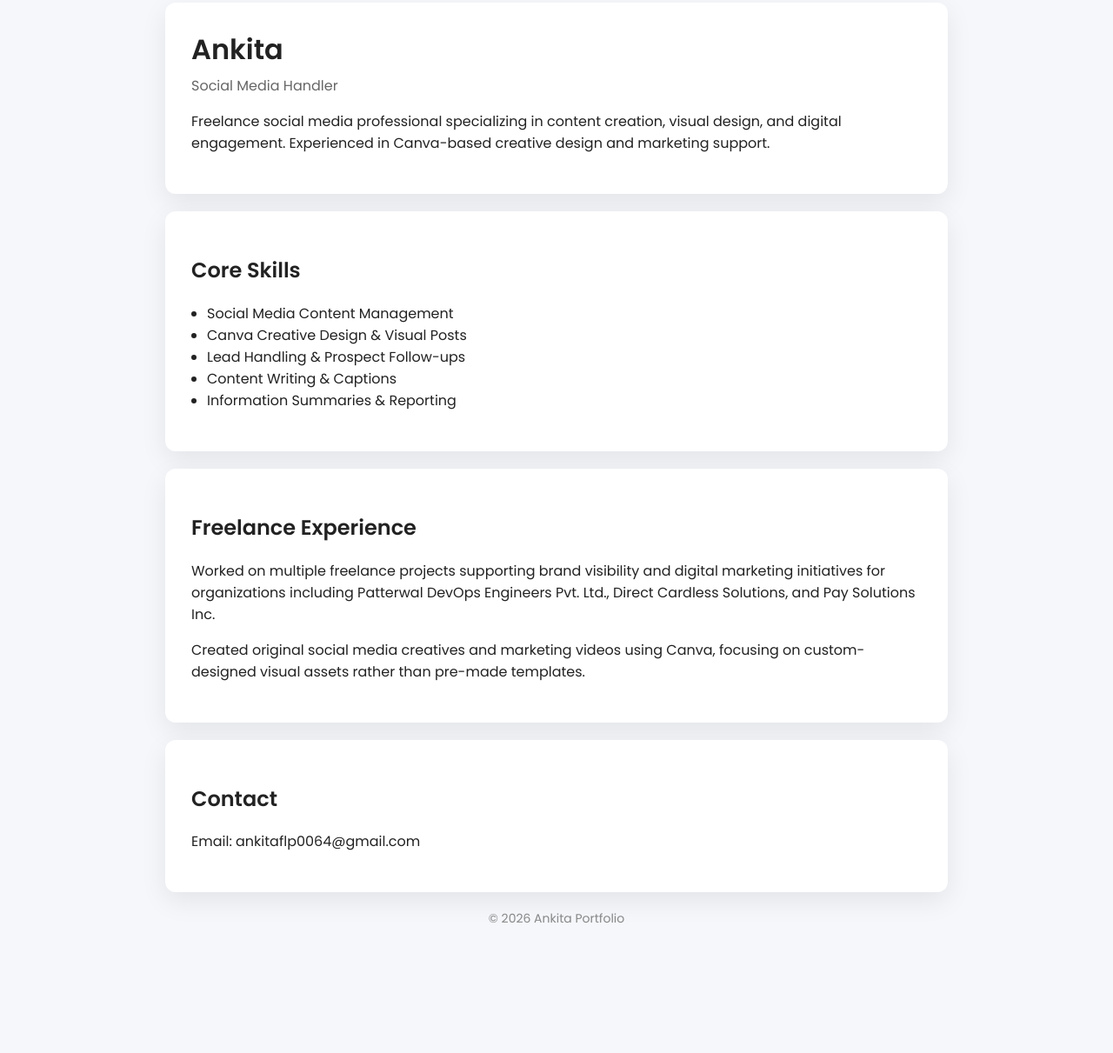
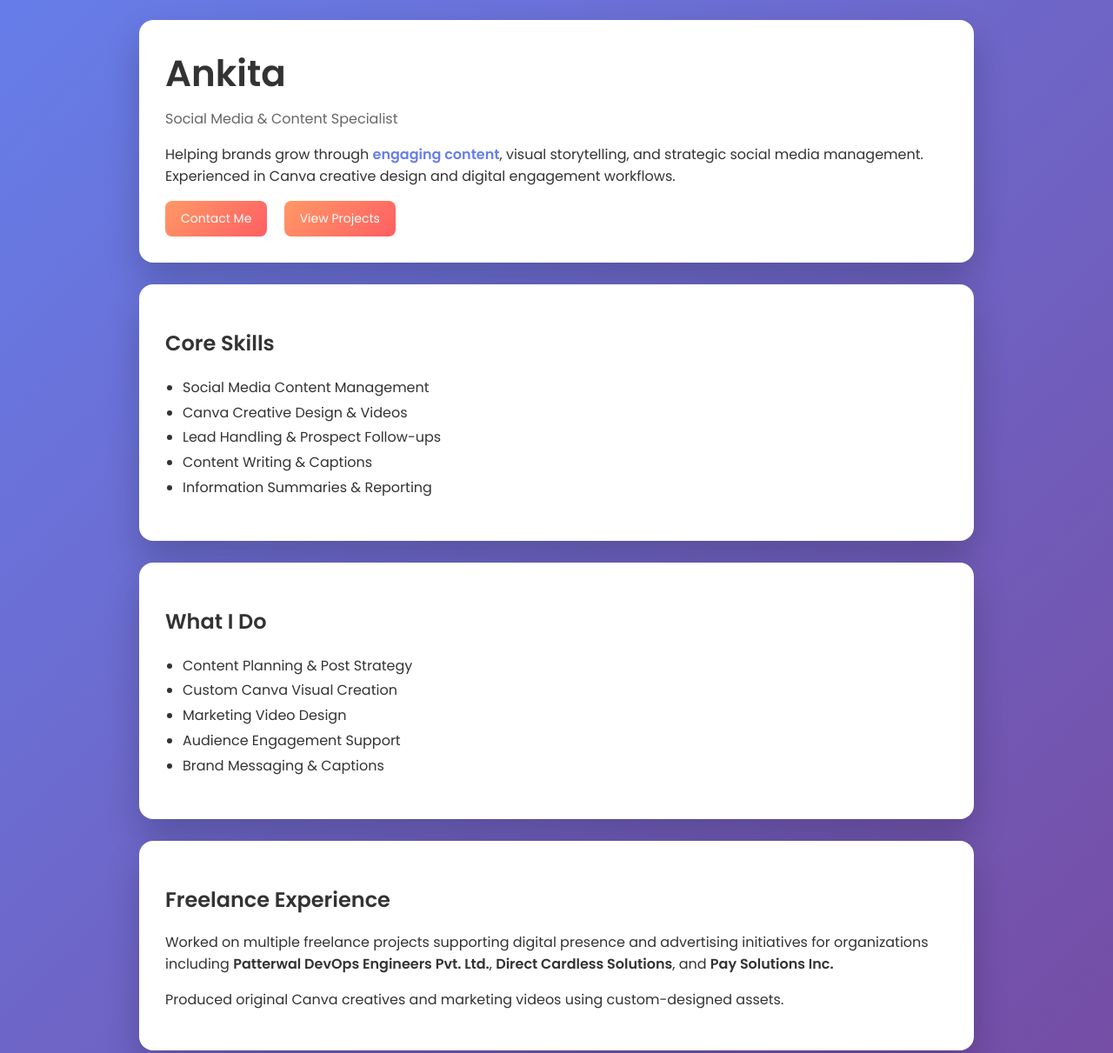
Before and after one commit to ankita15000/ankita15000.github.io, a plain HTML site: page index.html in a window 1280 px wide. Shown: the part 37-1248 px from the top of the page at 87% size. Before the commit the page ends 1144 px from the top, so only its background shows below. Drawn offline with Linux system fonts and the light colour scheme.

Commit message:
Update index.html

```diff
--- a/index.html
+++ b/index.html
@@ -8,37 +8,88 @@
     <link href="https://fonts.googleapis.com/css?family=Poppins:400,600&display=swap" rel="stylesheet">
 
     <style>
+        * {
+            box-sizing: border-box;
+        }
+
         body {
             margin: 0;
             font-family: 'Poppins', sans-serif;
-            background: #f5f7fb;
-            color: #222;
+            background: linear-gradient(135deg, #667eea, #764ba2);
+            color: white;
         }
+
         .container {
-            max-width: 900px;
+            max-width: 1000px;
             margin: auto;
-            padding: 40px 20px;
+            padding: 60px 20px;
         }
+
         .card {
             background: white;
+            color: #333;
             padding: 30px;
-            border-radius: 12px;
-            box-shadow: 0 10px 30px rgba(0,0,0,0.08);
-            margin-bottom: 20px;
+            border-radius: 16px;
+            margin-bottom: 25px;
+            box-shadow: 0 20px 40px rgba(0,0,0,0.2);
+            transform: translateY(30px);
+            opacity: 0;
+            animation: fadeUp 0.8s ease forwards;
         }
-        h1 { margin: 0; }
+
+        .card:nth-child(1) { animation-delay: 0.2s; }
+        .card:nth-child(2) { animation-delay: 0.4s; }
+        .card:nth-child(3) { animation-delay: 0.6s; }
+        .card:nth-child(4) { animation-delay: 0.8s; }
+
+        @keyframes fadeUp {
+            to {
+                transform: translateY(0);
+                opacity: 1;
+            }
+        }
+
+        h1 {
+            margin: 0;
+            font-size: 42px;
+        }
+
         .tagline {
             color: #666;
-            margin-top: 5px;
+            margin-top: 8px;
+            font-weight: 500;
         }
+
+        .highlight {
+            color: #667eea;
+            font-weight: 600;
+        }
+
         ul {
-            padding-left: 18px;
+            padding-left: 20px;
+            line-height: 1.8;
         }
+
+        .links a {
+            display: inline-block;
+            margin-right: 15px;
+            text-decoration: none;
+            color: white;
+            background: linear-gradient(135deg, #ff9966, #ff5e62);
+            padding: 10px 18px;
+            border-radius: 8px;
+            font-size: 14px;
+            transition: 0.3s;
+        }
+
+        .links a:hover {
+            transform: scale(1.05);
+        }
+
         .footer {
             text-align: center;
-            color: #888;
-            margin-top: 20px;
-            font-size: 14px;
+            opacity: 0.8;
+            margin-top: 30px;
         }
     </style>
 </head>
@@ -48,18 +99,24 @@
 
     <div class="card">
         <h1>Ankita</h1>
-        <div class="tagline">Social Media Handler</div>
+        <div class="tagline">Social Media & Content Specialist</div>
         <p>
-            Freelance social media professional specializing in content creation, visual design,
-            and digital engagement. Experienced in Canva-based creative design and marketing support.
+            Helping brands grow through <span class="highlight">engaging content</span>,
+            visual storytelling, and strategic social media management.
+            Experienced in Canva creative design and digital engagement workflows.
         </p>
+
+        <div class="links">
+            <a href="mailto:ankitaflp0064@gmail.com">Contact Me</a>
+            <a href="#">View Projects</a>
+        </div>
     </div>
 
     <div class="card">
         <h2>Core Skills</h2>
         <ul>
             <li>Social Media Content Management</li>
-            <li>Canva Creative Design & Visual Posts</li>
+            <li>Canva Creative Design & Videos</li>
             <li>Lead Handling & Prospect Follow-ups</li>
             <li>Content Writing & Captions</li>
             <li>Information Summaries & Reporting</li>
@@ -67,21 +124,26 @@
     </div>
 
     <div class="card">
-        <h2>Freelance Experience</h2>
-        <p>
-            Worked on multiple freelance projects supporting brand visibility and digital marketing initiatives
-            for organizations including Patterwal DevOps Engineers Pvt. Ltd., Direct Cardless Solutions,
-            and Pay Solutions Inc.
-        </p>
-        <p>
-            Created original social media creatives and marketing videos using Canva, focusing on custom-designed
-            visual assets rather than pre-made templates.
-        </p>
+        <h2>What I Do</h2>
+        <ul>
+            <li>Content Planning & Post Strategy</li>
+            <li>Custom Canva Visual Creation</li>
+            <li>Marketing Video Design</li>
+            <li>Audience Engagement Support</li>
+            <li>Brand Messaging & Captions</li>
+        </ul>
     </div>
 
     <div class="card">
-        <h2>Contact</h2>
-        <p>Email: ankitaflp0064@gmail.com</p>
+        <h2>Freelance Experience</h2>
+        <p>
+            Worked on multiple freelance projects supporting digital presence and advertising initiatives
+            for organizations including <strong>Patterwal DevOps Engineers Pvt. Ltd.</strong>,
+            <strong>Direct Cardless Solutions</strong>, and <strong>Pay Solutions Inc.</strong>
+        </p>
+        <p>
+            Produced original Canva creatives and marketing videos using custom-designed assets.
+        </p>
     </div>
 
     <div class="footer">
```
